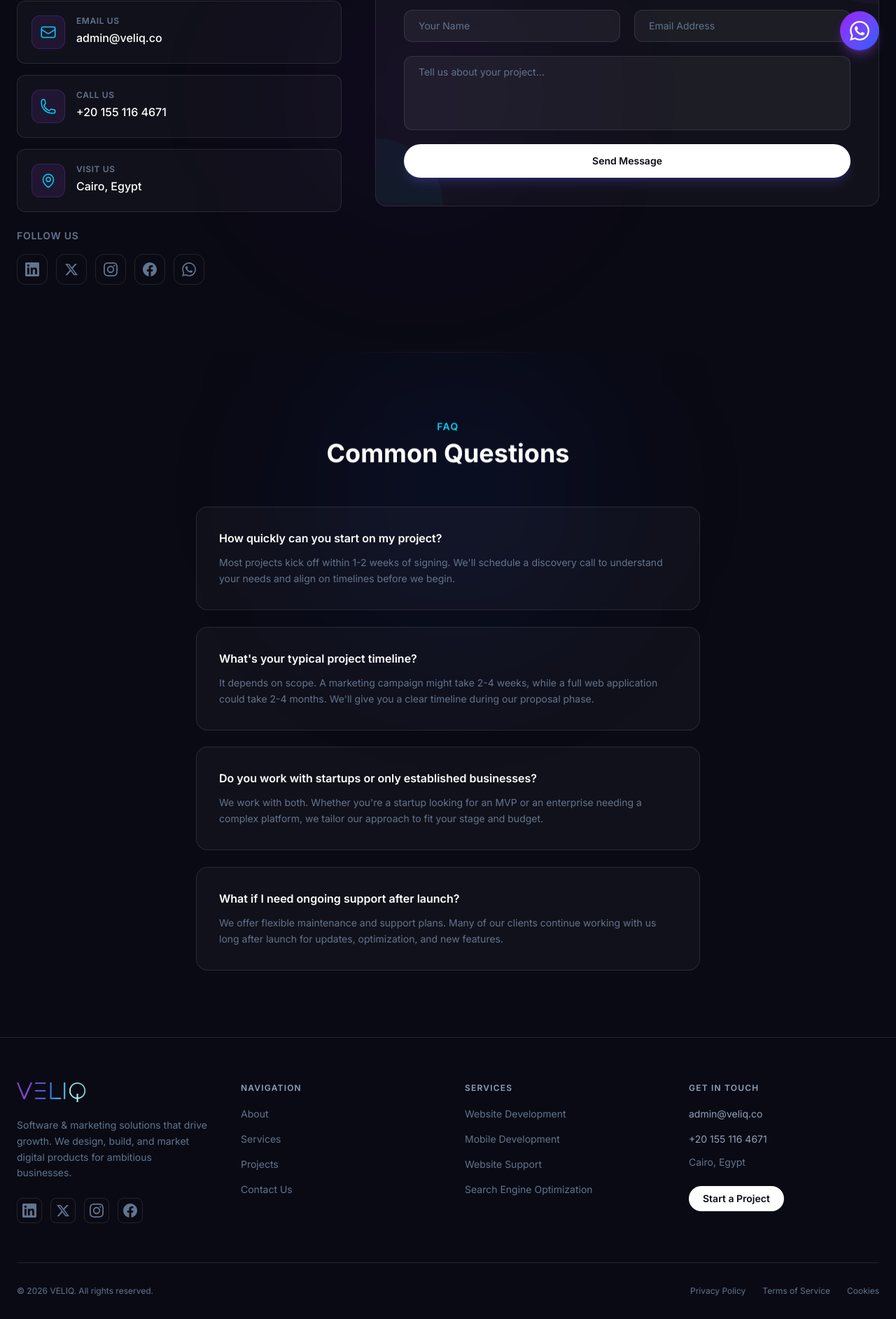
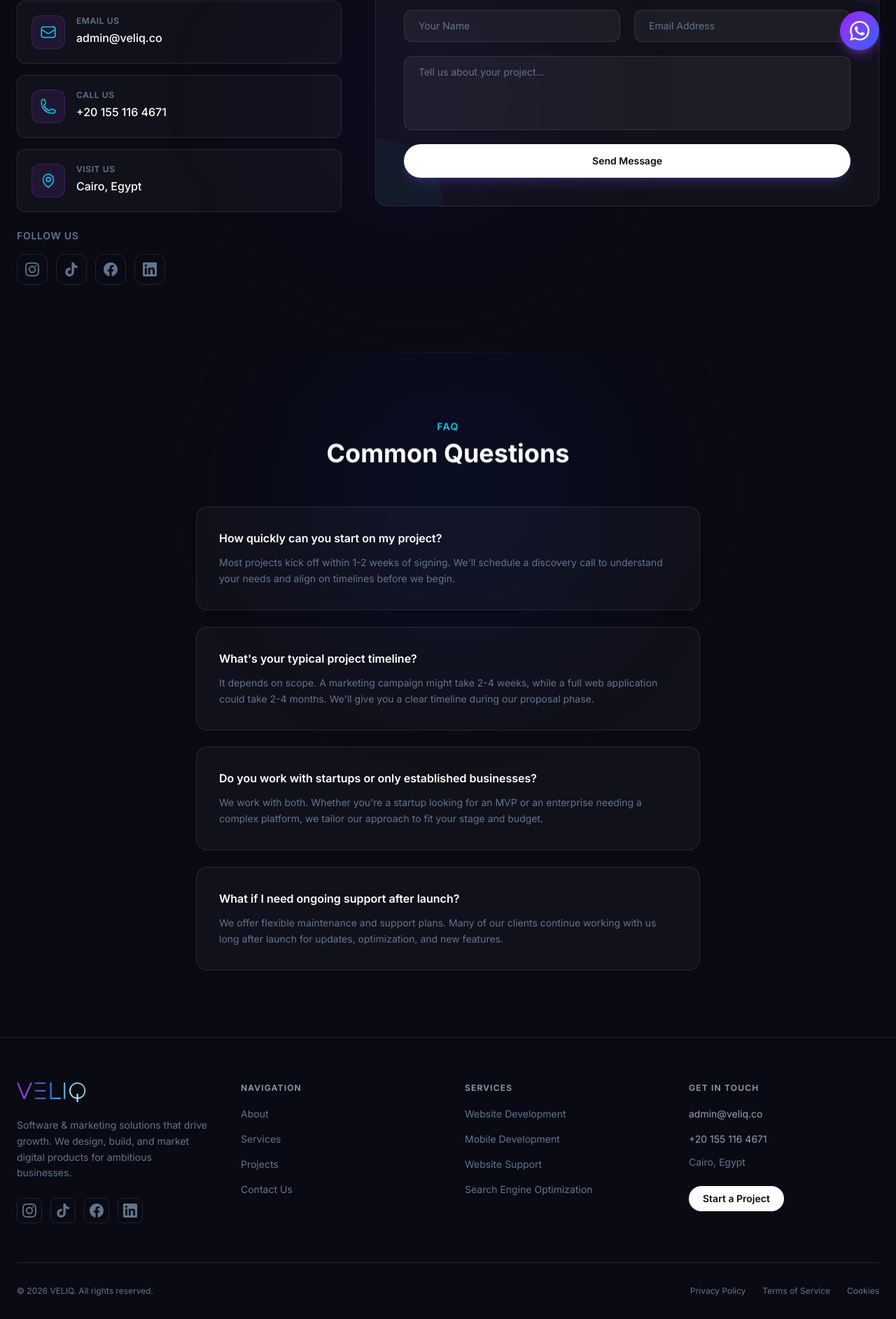
Before and after one commit to fadymohsen/veliq, a Next.js app: page /contact in a window 1280 px wide. Shown: the part 704-2589 px from the top of the page at 70% size. Built offline with nearby package versions, Linux system fonts and the light colour scheme.

Commit message:
main updates

```diff
--- a/src/app/components/footer.tsx
+++ b/src/app/components/footer.tsx
@@ -12,26 +12,8 @@
 
 const socials = [
   {
-    name: "LinkedIn",
-    href: "#",
-    icon: (
-      <svg className="h-5 w-5" fill="currentColor" viewBox="0 0 24 24">
-        <path d="M20.447 20.452h-3.554v-5.569c0-1.328-.027-3.037-1.852-3.037-1.853 0-2.136 1.445-2.136 2.939v5.667H9.351V9h3.414v1.561h.046c.477-.9 1.637-1.85 3.37-1.85 3.601 0 4.267 2.37 4.267 5.455v6.286zM5.337 7.433a2.062 2.062 0 01-2.063-2.065 2.064 2.064 0 112.063 2.065zm1.782 13.019H3.555V9h3.564v11.452zM22.225 0H1.771C.792 0 0 .774 0 1.729v20.542C0 23.227.792 24 1.771 24h20.451C23.2 24 24 23.227 24 22.271V1.729C24 .774 23.2 0 22.222 0h.003z" />
-      </svg>
-    ),
-  },
-  {
-    name: "X",
-    href: "#",
-    icon: (
-      <svg className="h-5 w-5" fill="currentColor" viewBox="0 0 24 24">
-        <path d="M18.244 2.25h3.308l-7.227 8.26 8.502 11.24H16.17l-5.214-6.817L4.99 21.75H1.68l7.73-8.835L1.254 2.25H8.08l4.713 6.231zm-1.161 17.52h1.833L7.084 4.126H5.117z" />
-      </svg>
-    ),
-  },
-  {
     name: "Instagram",
-    href: "#",
+    href: "https://www.instagram.com/veliq.co",
     icon: (
       <svg className="h-5 w-5" fill="currentColor" viewBox="0 0 24 24">
         <path d="M12 2.163c3.204 0 3.584.012 4.85.07 3.252.148 4.771 1.691 4.919 4.919.058 1.265.069 1.645.069 4.849 0 3.205-.012 3.584-.069 4.849-.149 3.225-1.664 4.771-4.919 4.919-1.266.058-1.644.07-4.85.07-3.204 0-3.584-.012-4.849-.07-3.26-.149-4.771-1.699-4.919-4.92-.058-1.265-.07-1.644-.07-4.849 0-3.204.013-3.583.07-4.849.149-3.227 1.664-4.771 4.919-4.919 1.266-.057 1.645-.069 4.849-.069zM12 0C8.741 0 8.333.014 7.053.072 2.695.272.273 2.69.073 7.052.014 8.333 0 8.741 0 12c0 3.259.014 3.668.072 4.948.2 4.358 2.618 6.78 6.98 6.98C8.333 23.986 8.741 24 12 24c3.259 0 3.668-.014 4.948-.072 4.354-.2 6.782-2.618 6.979-6.98.059-1.28.073-1.689.073-4.948 0-3.259-.014-3.667-.072-4.947-.196-4.354-2.617-6.78-6.979-6.98C15.668.014 15.259 0 12 0zm0 5.838a6.162 6.162 0 100 12.324 6.162 6.162 0 000-12.324zM12 16a4 4 0 110-8 4 4 0 010 8zm6.406-11.845a1.44 1.44 0 100 2.881 1.44 1.44 0 000-2.881z" />
@@ -39,11 +21,29 @@
     ),
   },
   {
+    name: "TikTok",
+    href: "https://www.tiktok.com/@veliq.co",
+    icon: (
+      <svg className="h-5 w-5" fill="currentColor" viewBox="0 0 24 24">
+        <path d="M12.525.02c1.31-.02 2.61-.01 3.91-.02.08 1.53.63 3.09 1.75 4.17 1.12 1.11 2.7 1.62 4.24 1.79v4.03c-1.44-.05-2.89-.35-4.2-.97-.57-.26-1.1-.59-1.62-.93-.01 2.92.01 5.84-.02 8.75-.08 1.4-.54 2.79-1.35 3.94-1.31 1.92-3.58 3.17-5.91 3.21-1.43.08-2.86-.31-4.08-1.03-2.02-1.19-3.44-3.37-3.65-5.71-.02-.5-.03-1-.01-1.49.18-1.9 1.12-3.72 2.58-4.96 1.66-1.44 3.98-2.13 6.15-1.72.02 1.48-.04 2.96-.04 4.44-.99-.32-2.15-.23-3.02.37-.63.41-1.11 1.04-1.36 1.75-.21.51-.15 1.07-.14 1.61.24 1.64 1.82 3.02 3.5 2.87 1.12-.01 2.19-.66 2.77-1.61.19-.33.4-.67.41-1.06.1-1.79.06-3.57.07-5.36.01-4.03-.01-8.05.02-12.07z" />
+      </svg>
+    ),
+  },
+  {
     name: "Facebook",
-    href: "#",
+    href: "https://www.facebook.com/veliq.co/",
     icon: (
       <svg className="h-5 w-5" fill="currentColor" viewBox="0 0 24 24">
         <path d="M24 12.073c0-6.627-5.373-12-12-12s-12 5.373-12 12c0 5.99 4.388 10.954 10.125 11.854v-8.385H7.078v-3.47h3.047V9.43c0-3.007 1.792-4.669 4.533-4.669 1.312 0 2.686.235 2.686.235v2.953H15.83c-1.491 0-1.956.925-1.956 1.874v2.25h3.328l-.532 3.47h-2.796v8.385C19.612 23.027 24 18.062 24 12.073z" />
+      </svg>
+    ),
+  },
+  {
+    name: "LinkedIn",
+    href: "https://www.linkedin.com/company/veliq-co",
+    icon: (
+      <svg className="h-5 w-5" fill="currentColor" viewBox="0 0 24 24">
+        <path d="M20.447 20.452h-3.554v-5.569c0-1.328-.027-3.037-1.852-3.037-1.853 0-2.136 1.445-2.136 2.939v5.667H9.351V9h3.414v1.561h.046c.477-.9 1.637-1.85 3.37-1.85 3.601 0 4.267 2.37 4.267 5.455v6.286zM5.337 7.433a2.062 2.062 0 01-2.063-2.065 2.064 2.064 0 112.063 2.065zm1.782 13.019H3.555V9h3.564v11.452zM22.225 0H1.771C.792 0 0 .774 0 1.729v20.542C0 23.227.792 24 1.771 24h20.451C23.2 24 24 23.227 24 22.271V1.729C24 .774 23.2 0 22.222 0h.003z" />
       </svg>
     ),
   },
--- a/src/app/components/navbar.tsx
+++ b/src/app/components/navbar.tsx
@@ -262,6 +262,22 @@
               </svg>
             </Link>
 
+            {/* Social links */}
+            <div className="flex items-center justify-center gap-3">
+              <a href="https://www.instagram.com/veliq.co" target="_blank" rel="noopener noreferrer" aria-label="Instagram" className="flex h-10 w-10 items-center justify-center rounded-xl border border-white/10 text-slate-500 transition-all duration-200 hover:bg-purple-500/10 hover:text-cyan-400 hover:border-purple-500/30">
+                <svg className="h-4 w-4" fill="currentColor" viewBox="0 0 24 24"><path d="M12 2.163c3.204 0 3.584.012 4.85.07 3.252.148 4.771 1.691 4.919 4.919.058 1.265.069 1.645.069 4.849 0 3.205-.012 3.584-.069 4.849-.149 3.225-1.664 4.771-4.919 4.919-1.266.058-1.644.07-4.85.07-3.204 0-3.584-.012-4.849-.07-3.26-.149-4.771-1.699-4.919-4.92-.058-1.265-.07-1.644-.07-4.849 0-3.204.013-3.583.07-4.849.149-3.227 1.664-4.771 4.919-4.919 1.266-.057 1.645-.069 4.849-.069zM12 0C8.741 0 8.333.014 7.053.072 2.695.272.273 2.69.073 7.052.014 8.333 0 8.741 0 12c0 3.259.014 3.668.072 4.948.2 4.358 2.618 6.78 6.98 6.98C8.333 23.986 8.741 24 12 24c3.259 0 3.668-.014 4.948-.072 4.354-.2 6.782-2.618 6.979-6.98.059-1.28.073-1.689.073-4.948 0-3.259-.014-3.667-.072-4.947-.196-4.354-2.617-6.78-6.979-6.98C15.668.014 15.259 0 12 0zm0 5.838a6.162 6.162 0 100 12.324 6.162 6.162 0 000-12.324zM12 16a4 4 0 110-8 4 4 0 010 8zm6.406-11.845a1.44 1.44 0 100 2.881 1.44 1.44 0 000-2.881z" /></svg>
+              </a>
+              <a href="https://www.tiktok.com/@veliq.co" target="_blank" rel="noopener noreferrer" aria-label="TikTok" className="flex h-10 w-10 items-center justify-center rounded-xl border border-white/10 text-slate-500 transition-all duration-200 hover:bg-purple-500/10 hover:text-cyan-400 hover:border-purple-500/30">
+                <svg className="h-4 w-4" fill="currentColor" viewBox="0 0 24 24"><path d="M12.525.02c1.31-.02 2.61-.01 3.91-.02.08 1.53.63 3.09 1.75 4.17 1.12 1.11 2.7 1.62 4.24 1.79v4.03c-1.44-.05-2.89-.35-4.2-.97-.57-.26-1.1-.59-1.62-.93-.01 2.92.01 5.84-.02 8.75-.08 1.4-.54 2.79-1.35 3.94-1.31 1.92-3.58 3.17-5.91 3.21-1.43.08-2.86-.31-4.08-1.03-2.02-1.19-3.44-3.37-3.65-5.71-.02-.5-.03-1-.01-1.49.18-1.9 1.12-3.72 2.58-4.96 1.66-1.44 3.98-2.13 6.15-1.72.02 1.48-.04 2.96-.04 4.44-.99-.32-2.15-.23-3.02.37-.63.41-1.11 1.04-1.36 1.75-.21.51-.15 1.07-.14 1.61.24 1.64 1.82 3.02 3.5 2.87 1.12-.01 2.19-.66 2.77-1.61.19-.33.4-.67.41-1.06.1-1.79.06-3.57.07-5.36.01-4.03-.01-8.05.02-12.07z" /></svg>
+              </a>
+              <a href="https://www.facebook.com/veliq.co/" target="_blank" rel="noopener noreferrer" aria-label="Facebook" className="flex h-10 w-10 items-center justify-center rounded-xl border border-white/10 text-slate-500 transition-all duration-200 hover:bg-purple-500/10 hover:text-cyan-400 hover:border-purple-500/30">
+                <svg className="h-4 w-4" fill="currentColor" viewBox="0 0 24 24"><path d="M24 12.073c0-6.627-5.373-12-12-12s-12 5.373-12 12c0 5.99 4.388 10.954 10.125 11.854v-8.385H7.078v-3.47h3.047V9.43c0-3.007 1.792-4.669 4.533-4.669 1.312 0 2.686.235 2.686.235v2.953H15.83c-1.491 0-1.956.925-1.956 1.874v2.25h3.328l-.532 3.47h-2.796v8.385C19.612 23.027 24 18.062 24 12.073z" /></svg>
+              </a>
+              <a href="https://www.linkedin.com/company/veliq-co" target="_blank" rel="noopener noreferrer" aria-label="LinkedIn" className="flex h-10 w-10 items-center justify-center rounded-xl border border-white/10 text-slate-500 transition-all duration-200 hover:bg-purple-500/10 hover:text-cyan-400 hover:border-purple-500/30">
+                <svg className="h-4 w-4" fill="currentColor" viewBox="0 0 24 24"><path d="M20.447 20.452h-3.554v-5.569c0-1.328-.027-3.037-1.852-3.037-1.853 0-2.136 1.445-2.136 2.939v5.667H9.351V9h3.414v1.561h.046c.477-.9 1.637-1.85 3.37-1.85 3.601 0 4.267 2.37 4.267 5.455v6.286zM5.337 7.433a2.062 2.062 0 01-2.063-2.065 2.064 2.064 0 112.063 2.065zm1.782 13.019H3.555V9h3.564v11.452zM22.225 0H1.771C.792 0 0 .774 0 1.729v20.542C0 23.227.792 24 1.771 24h20.451C23.2 24 24 23.227 24 22.271V1.729C24 .774 23.2 0 22.222 0h.003z" /></svg>
+              </a>
+            </div>
+
             <p className="text-center text-xs text-slate-600">
               Your Dedicated Backbone Team
             </p>
--- a/src/app/contact/page.tsx
+++ b/src/app/contact/page.tsx
@@ -54,26 +54,8 @@
 
 const socials = [
   {
-    name: "LinkedIn",
-    href: "#",
-    icon: (
-      <svg className="h-5 w-5" fill="currentColor" viewBox="0 0 24 24">
-        <path d="M20.447 20.452h-3.554v-5.569c0-1.328-.027-3.037-1.852-3.037-1.853 0-2.136 1.445-2.136 2.939v5.667H9.351V9h3.414v1.561h.046c.477-.9 1.637-1.85 3.37-1.85 3.601 0 4.267 2.37 4.267 5.455v6.286zM5.337 7.433a2.062 2.062 0 01-2.063-2.065 2.064 2.064 0 112.063 2.065zm1.782 13.019H3.555V9h3.564v11.452zM22.225 0H1.771C.792 0 0 .774 0 1.729v20.542C0 23.227.792 24 1.771 24h20.451C23.2 24 24 23.227 24 22.271V1.729C24 .774 23.2 0 22.222 0h.003z" />
-      </svg>
-    ),
-  },
-  {
-    name: "X (Twitter)",
-    href: "#",
-    icon: (
-      <svg className="h-5 w-5" fill="currentColor" viewBox="0 0 24 24">
-        <path d="M18.244 2.25h3.308l-7.227 8.26 8.502 11.24H16.17l-5.214-6.817L4.99 21.75H1.68l7.73-8.835L1.254 2.25H8.08l4.713 6.231zm-1.161 17.52h1.833L7.084 4.126H5.117z" />
-      </svg>
-    ),
-  },
-  {
     name: "Instagram",
-    href: "#",
+    href: "https://www.instagram.com/veliq.co",
     icon: (
       <svg className="h-5 w-5" fill="currentColor" viewBox="0 0 24 24">
         <path d="M12 2.163c3.204 0 3.584.012 4.85.07 3.252.148 4.771 1.691 4.919 4.919.058 1.265.069 1.645.069 4.849 0 3.205-.012 3.584-.069 4.849-.149 3.225-1.664 4.771-4.919 4.919-1.266.058-1.644.07-4.85.07-3.204 0-3.584-.012-4.849-.07-3.26-.149-4.771-1.699-4.919-4.92-.058-1.265-.07-1.644-.07-4.849 0-3.204.013-3.583.07-4.849.149-3.227 1.664-4.771 4.919-4.919 1.266-.057 1.645-.069 4.849-.069zM12 0C8.741 0 8.333.014 7.053.072 2.695.272.273 2.69.073 7.052.014 8.333 0 8.741 0 12c0 3.259.014 3.668.072 4.948.2 4.358 2.618 6.78 6.98 6.98C8.333 23.986 8.741 24 12 24c3.259 0 3.668-.014 4.948-.072 4.354-.2 6.782-2.618 6.979-6.98.059-1.28.073-1.689.073-4.948 0-3.259-.014-3.667-.072-4.947-.196-4.354-2.617-6.78-6.979-6.98C15.668.014 15.259 0 12 0zm0 5.838a6.162 6.162 0 100 12.324 6.162 6.162 0 000-12.324zM12 16a4 4 0 110-8 4 4 0 010 8zm6.406-11.845a1.44 1.44 0 100 2.881 1.44 1.44 0 000-2.881z" />
@@ -81,8 +63,17 @@
     ),
   },
   {
+    name: "TikTok",
+    href: "https://www.tiktok.com/@veliq.co",
+    icon: (
+      <svg className="h-5 w-5" fill="currentColor" viewBox="0 0 24 24">
+        <path d="M12.525.02c1.31-.02 2.61-.01 3.91-.02.08 1.53.63 3.09 1.75 4.17 1.12 1.11 2.7 1.62 4.24 1.79v4.03c-1.44-.05-2.89-.35-4.2-.97-.57-.26-1.1-.59-1.62-.93-.01 2.92.01 5.84-.02 8.75-.08 1.4-.54 2.79-1.35 3.94-1.31 1.92-3.58 3.17-5.91 3.21-1.43.08-2.86-.31-4.08-1.03-2.02-1.19-3.44-3.37-3.65-5.71-.02-.5-.03-1-.01-1.49.18-1.9 1.12-3.72 2.58-4.96 1.66-1.44 3.98-2.13 6.15-1.72.02 1.48-.04 2.96-.04 4.44-.99-.32-2.15-.23-3.02.37-.63.41-1.11 1.04-1.36 1.75-.21.51-.15 1.07-.14 1.61.24 1.64 1.82 3.02 3.5 2.87 1.12-.01 2.19-.66 2.77-1.61.19-.33.4-.67.41-1.06.1-1.79.06-3.57.07-5.36.01-4.03-.01-8.05.02-12.07z" />
+      </svg>
+    ),
+  },
+  {
     name: "Facebook",
-    href: "#",
+    href: "https://www.facebook.com/veliq.co/",
     icon: (
       <svg className="h-5 w-5" fill="currentColor" viewBox="0 0 24 24">
         <path d="M24 12.073c0-6.627-5.373-12-12-12s-12 5.373-12 12c0 5.99 4.388 10.954 10.125 11.854v-8.385H7.078v-3.47h3.047V9.43c0-3.007 1.792-4.669 4.533-4.669 1.312 0 2.686.235 2.686.235v2.953H15.83c-1.491 0-1.956.925-1.956 1.874v2.25h3.328l-.532 3.47h-2.796v8.385C19.612 23.027 24 18.062 24 12.073z" />
@@ -90,11 +81,11 @@
     ),
   },
   {
-    name: "WhatsApp",
-    href: "https://wa.me/201551164671",
+    name: "LinkedIn",
+    href: "https://www.linkedin.com/company/veliq-co",
     icon: (
       <svg className="h-5 w-5" fill="currentColor" viewBox="0 0 24 24">
-        <path d="M17.472 14.382c-.297-.149-1.758-.867-2.03-.967-.273-.099-.471-.148-.67.15-.197.297-.767.966-.94 1.164-.173.199-.347.223-.644.075-.297-.15-1.255-.463-2.39-1.475-.883-.788-1.48-1.761-1.653-2.059-.173-.297-.018-.458.13-.606.134-.133.298-.347.446-.52.149-.174.198-.298.298-.497.099-.198.05-.371-.025-.52-.075-.149-.669-1.612-.916-2.207-.242-.579-.487-.5-.669-.51-.173-.008-.371-.01-.57-.01-.198 0-.52.074-.792.372-.272.297-1.04 1.016-1.04 2.479 0 1.462 1.065 2.875 1.213 3.074.149.198 2.096 3.2 5.077 4.487.709.306 1.262.489 1.694.625.712.227 1.36.195 1.871.118.571-.085 1.758-.719 2.006-1.413.248-.694.248-1.289.173-1.413-.074-.124-.272-.198-.57-.347m-5.421 7.403h-.004a9.87 9.87 0 01-5.031-1.378l-.361-.214-3.741.982.998-3.648-.235-.374a9.86 9.86 0 01-1.51-5.26c.001-5.45 4.436-9.884 9.888-9.884 2.64 0 5.122 1.03 6.988 2.898a9.825 9.825 0 012.893 6.994c-.003 5.45-4.437 9.884-9.885 9.884m8.413-18.297A11.815 11.815 0 0012.05 0C5.495 0 .16 5.335.157 11.892c0 2.096.547 4.142 1.588 5.945L.057 24l6.305-1.654a11.882 11.882 0 005.683 1.448h.005c6.554 0 11.89-5.335 11.893-11.893a11.821 11.821 0 00-3.48-8.413z" />
+        <path d="M20.447 20.452h-3.554v-5.569c0-1.328-.027-3.037-1.852-3.037-1.853 0-2.136 1.445-2.136 2.939v5.667H9.351V9h3.414v1.561h.046c.477-.9 1.637-1.85 3.37-1.85 3.601 0 4.267 2.37 4.267 5.455v6.286zM5.337 7.433a2.062 2.062 0 01-2.063-2.065 2.064 2.064 0 112.063 2.065zm1.782 13.019H3.555V9h3.564v11.452zM22.225 0H1.771C.792 0 0 .774 0 1.729v20.542C0 23.227.792 24 1.771 24h20.451C23.2 24 24 23.227 24 22.271V1.729C24 .774 23.2 0 22.222 0h.003z" />
       </svg>
     ),
   },
```
Also changed, not shown: src/app/icon.png (added), src/app/icon.svg (deleted).
